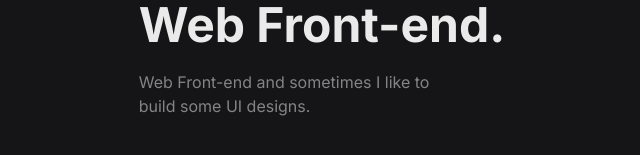
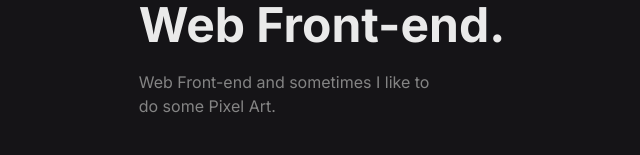
Before and after one commit to erik-albuquerque/portfolio, a Next.js app: page / in a window 1280 px wide. Shown: the part 303-458 px from the top of the page, without its empty margins (318-958 px from the left). Built offline with nearby package versions, Linux system fonts and the light colour scheme.

Commit message:
style: change paragraph

```diff
--- a/src/pages/index.tsx
+++ b/src/pages/index.tsx
@@ -21,7 +21,7 @@ const Home: NextPage = () => {
           </Title>
           <Paragraph>
             Web Front-end and sometimes I like to <br />
-            build some UI designs.
+            do some Pixel Art.
           </Paragraph>
         </Wrapper>
       </Content>
```
